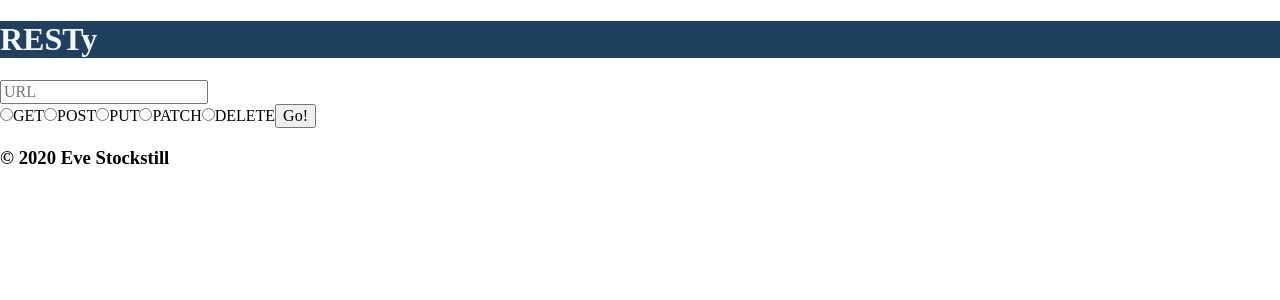
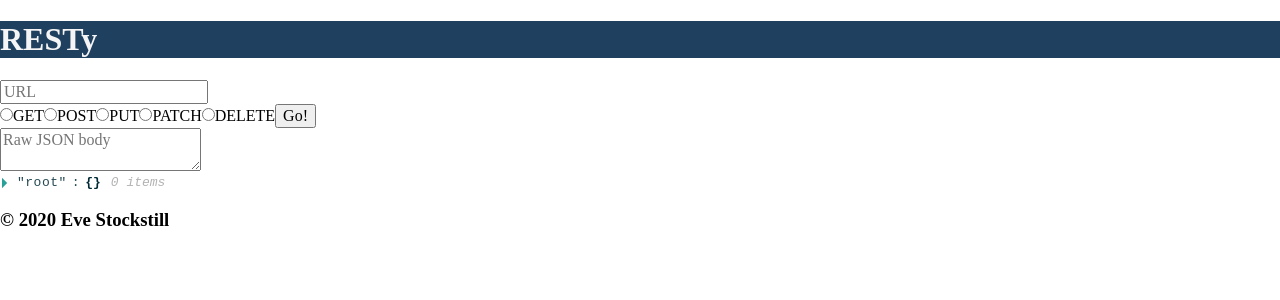
Before and after one commit to evestockstill/restyLab, a React app: page / in a window 1280 px wide. Shown: the top 300 px of the page. Built offline with nearby package versions, Linux system fonts and the light colour scheme.

Commit message:
still not hitting api

```diff
--- a/package.json
+++ b/package.json
@@ -27,7 +27,8 @@
   "dependencies": {
     "normalize.css": "^8.0.1",
     "react": "^16.12.0",
-    "react-dom": "^16.12.0"
+    "react-dom": "^16.12.0",
+    "react-json-view": "^1.19.1"
   },
   "devDependencies": {
     "@babel/core": "^7.8.4",
--- a/src/Containers/Resty.js
+++ b/src/Containers/Resty.js
@@ -1,35 +1,40 @@
 import React, { Component } from 'react';
 import Form from '../components/Form';
 import styles from '../components/Form.css';
+import { getResponse } from '../services/apiService';
 
 export default class Resty extends Component {
   state = {
     URL: '',
     method: '',
+    resBody: {},
     reqBody: ''
   };
 
   handleSubmit = event => {
     event.preventDefault();
+
+    const { URL, method } = this.state;
+
+    getResponse(URL, method).then(res => this.setState({ resBody: res }));
   };
 
   handleChange = ({ target }) => {
     this.setState({ [target.name]: target.value });
+  };
 
-  };
   render() {
+    const { URL, resBody, reqBody } = this.state;
     return (
       <>
         <div className={styles.form}>
-
           <Form
-            URL={this.state.URL}
+            URL={URL}
+            resBody={resBody}
+            reqBody={reqBody}
             handleChange={this.handleChange}
-            onSubmit={this.handleSubmit} //change handlesubmit
-
-
+            handleSubmit={this.handleSubmit}
           />
-
         </div>
       </>
     );
--- a/src/components/Form.js
+++ b/src/components/Form.js
@@ -1,12 +1,13 @@
 import React from 'react';
 import PropTypes from 'prop-types';
 import styles from './Form.css';
+import ReactJson from 'react-json-view';
 
-const Form = ({ onSubmit, handleChange, URL }) => {
+const Form = ({ handleSubmit, handleChange, URL, resBody, reqBody }) => {
   return (
     <>
-      <section className='deck'>
-        <form className={styles.Form} onSubmit={onSubmit}>
+      <form onSubmit={handleSubmit}>
+        <section className={styles.deck}>
           <input
             type='text'
             onChange={handleChange}
@@ -17,7 +18,12 @@ const Form = ({ onSubmit, handleChange, URL }) => {
           />
           <div id='methods'>
             <label>
-              <input type='radio' onChange={handleChange} name='method' value='get' />
+              <input
+                type='radio'
+                onChange={handleChange}
+                name='method'
+                value='GET'
+              />
               <span>GET</span>
             </label>
             <label>
@@ -25,12 +31,17 @@ const Form = ({ onSubmit, handleChange, URL }) => {
                 type='radio'
                 onChange={handleChange}
                 name='method'
-                value='post'
+                value='POST'
               />
               <span>POST</span>
             </label>
             <label>
-              <input type='radio' onChange={handleChange} name='method' value='put' />
+              <input
+                type='radio'
+                onChange={handleChange}
+                name='method'
+                value='PUT'
+              />
               <span>PUT</span>
             </label>
             <label>
@@ -38,7 +49,7 @@ const Form = ({ onSubmit, handleChange, URL }) => {
                 type='radio'
                 onChange={handleChange}
                 name='method'
-                value='patch'
+                value='PATCH'
               />
               <span>PATCH</span>
             </label>
@@ -47,7 +58,7 @@ const Form = ({ onSubmit, handleChange, URL }) => {
                 type='radio'
                 onChange={handleChange}
                 name='method'
-                value='delete'
+                value='DELETE'
               />
               <span>DELETE</span>
             </label>
@@ -55,16 +66,28 @@ const Form = ({ onSubmit, handleChange, URL }) => {
               <button type='submit'>Go!</button>
             </label>
           </div>
-        </form>
-      </section>
+        </section>
+        <section className={styles.deck_2}>
+          <textarea
+            placeholder='Raw JSON body'
+            name='reqBody'
+            value={reqBody}
+            onChange={handleChange}
+          ></textarea>
+        </section>
+        <section>
+          <ReactJson src={resBody} />
+        </section>
+      </form>
     </>
   );
-
 };
 Form.propTypes = {
-  onSubmit: PropTypes.func.isRequired,
+  handleSubmit: PropTypes.func.isRequired,
   handleChange: PropTypes.func.isRequired,
-  URL: PropTypes.string.isRequired
+  URL: PropTypes.string.isRequired,
+  resBody: PropTypes.object.isRequired,
+  reqBody: PropTypes.string.isRequired
 };
 
 export default Form;
--- /dev/null
+++ b/src/services/apiService.js
@@ -0,0 +1,2 @@
+export const getResponse = (uri = '', method = '') =>
+  fetch(uri, { method }).then(res => res.json());
```
Also changed, not shown: 1 other file (tests, documents, lock files or other folders).
